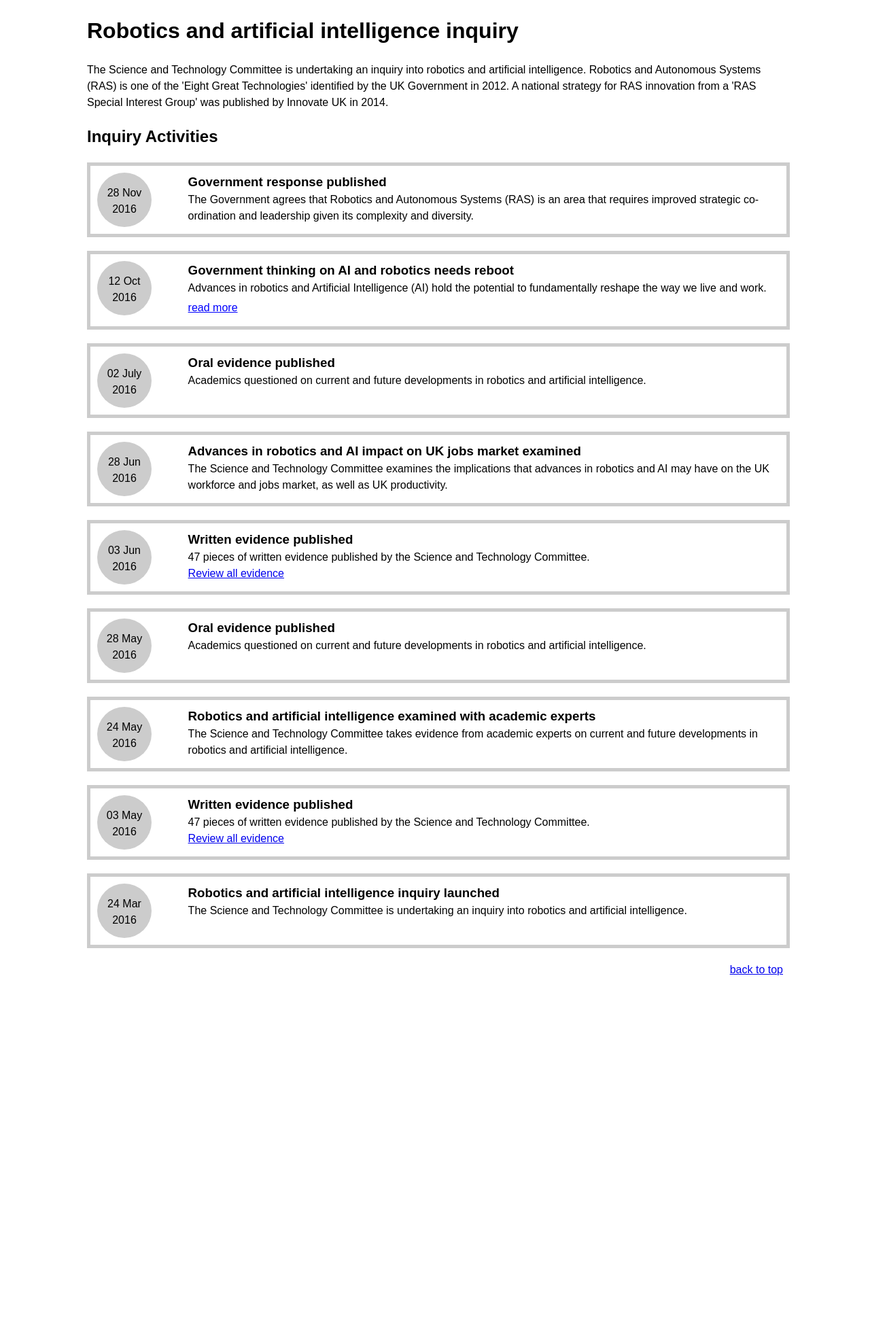
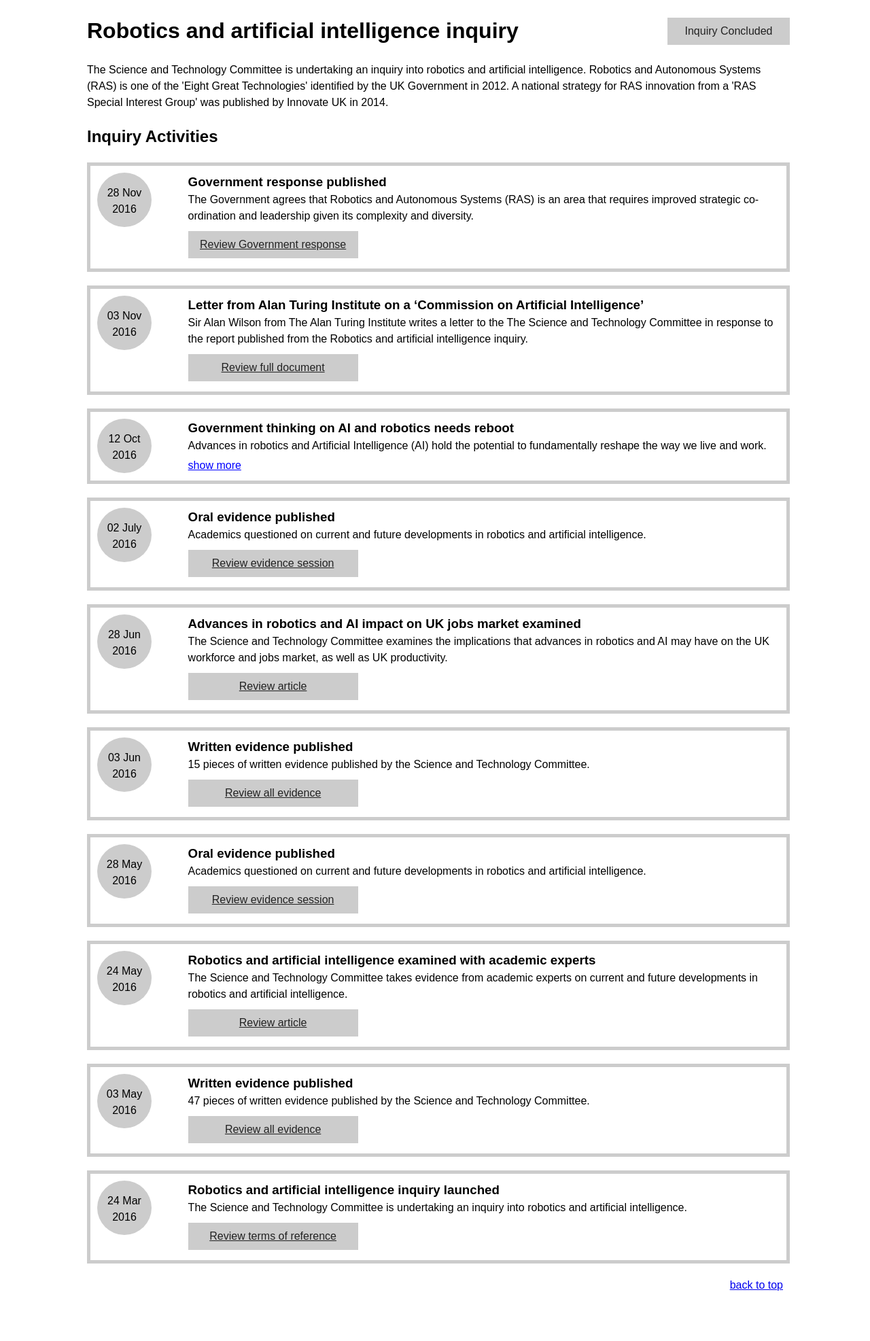
Before and after one commit to vinternet-pds/committees-activity-timeline, a PHP site: page /index.html in a window 1280 px wide. Shown: the part 91-2064 px from the top of the page at 68% size. Before the commit the page ends 1526 px from the top, so only its background shows below. Run offline with PHP 8.4, Linux system fonts and the light colour scheme.

Commit message:
Add files via upload

```diff
--- a/index.html
+++ b/index.html
@@ -1,7 +1,7 @@
 <!doctype html>
 <meta charset="utf-8">
 <meta http-equiv="X-UA-Compatible" content="IE=edge,chrome=1">
-<title>Committees Timeline</title>
+<title>Inquiry Activity Timeline</title>
 <head>
   <link rel="stylesheet" href="timeline.css">
 </head>
@@ -11,6 +11,8 @@
   </header>
   <main>
     <h1>Robotics and artificial intelligence inquiry</h1>
+
+    <p class="status">Inquiry Concluded<p>
 
     <p>The Science and Technology Committee is undertaking an inquiry into robotics and artificial intelligence. Robotics and Autonomous Systems (RAS) is one of the 'Eight Great Technologies' identified by the UK Government in 2012. A national strategy for RAS innovation from a 'RAS Special Interest Group' was published by Innovate UK in 2014.</p>
 
@@ -27,6 +29,22 @@
         <div class="content">
           <h3>Government response published</h3>
           <p>The Government agrees that Robotics and Autonomous Systems (RAS) is an area that requires improved strategic co-ordination and leadership given its complexity and diversity.</p>
+          <p class="button">Review Government response<p>
+        </div>
+      </div>
+
+      <div class="divider"></div>
+
+      <div class="box">
+        <div class="icon">
+          <div class="date">
+            <p>03 Nov 2016</p>
+          </div>
+        </div>
+        <div class="content">
+          <h3>Letter from Alan Turing Institute on a ‘Commission on Artificial Intelligence’</h3>
+          <p>Sir Alan Wilson from The Alan Turing Institute writes a letter to the The Science and Technology Committee in response to the report published from the Robotics and artificial intelligence inquiry.</p>
+          <p class="button">Review full document<p>
         </div>
       </div>
 
@@ -44,9 +62,10 @@
 
           <div style="display:none;">
             <p>Yet the Government does not yet have a strategy for developing the new skills citizens will need to flourish in a world where Artificial Intelligence is more prevalent, or responding to the social and ethical dilemmas it poses, concludes the Science and Technology Committee report.</p>
+            <p class="button">Review committee report<p>
           </div>
 
-          <p class="slider-link">read more</p>
+          <p class="slider-link">show more</p>
 
         </div>
       </div>
@@ -62,6 +81,7 @@
         <div class="content">
           <h3>Oral evidence published</h3>
           <p>Academics questioned on current and future developments in robotics and artificial intelligence.</p>
+          <p class="button">Review evidence session<p>
         </div>
       </div>
 
@@ -76,6 +96,7 @@
         <div class="content">
           <h3>Advances in robotics and AI impact on UK jobs market examined</h3>
           <p>The Science and Technology Committee examines the implications that advances in robotics and AI may have on the UK workforce and jobs market, as well as UK productivity.</p>
+          <p class="button">Review article<p>
         </div>
       </div>
 
@@ -89,8 +110,8 @@
         </div>
         <div class="content">
           <h3>Written evidence published</h3>
-          <p>47 pieces of written evidence published by the Science and Technology Committee.</p>
-          <p><a href="#" title="" class="button">Review all evidence</a><p>
+          <p>15 pieces of written evidence published by the Science and Technology Committee.</p>
+          <p class="button">Review all evidence<p>
         </div>
       </div>
 
@@ -105,6 +126,7 @@
         <div class="content">
           <h3>Oral evidence published</h3>
           <p>Academics questioned on current and future developments in robotics and artificial intelligence.</p>
+          <p class="button">Review evidence session</a><p>
         </div>
       </div>
 
@@ -119,6 +141,7 @@
         <div class="content">
           <h3>Robotics and artificial intelligence examined with academic experts</h3>
           <p>The Science and Technology Committee takes evidence from academic experts on current and future developments in robotics and artificial intelligence.</p>
+          <p class="button">Review article<p>
         </div>
       </div>
 
@@ -133,7 +156,7 @@
         <div class="content">
           <h3>Written evidence published</h3>
           <p>47 pieces of written evidence published by the Science and Technology Committee.</p>
-          <p><a href="#" title="" class="button">Review all evidence</a><p>
+          <p class="button">Review all evidence<p>
         </div>
       </div>
 
@@ -148,6 +171,7 @@
         <div class="content">
           <h3>Robotics and artificial intelligence inquiry launched</h3>
           <p>The Science and Technology Committee is undertaking an inquiry into robotics and artificial intelligence.</p>
+          <p class="button">Review terms of reference<p>
         </div>
       </div>
 
@@ -155,7 +179,7 @@
 
       <p class="backtop"><a href="#top" title="Back to top">back to top</a><p>
 
-      <div class="divider"></div>
+      <div class="divider-large"></div>
 
     </div>
   </main>
--- a/slider.js
+++ b/slider.js
@@ -5,9 +5,11 @@ function toggleDocs(event) {
     var next = event.target.previousElementSibling;
 
     if (next.style.display == 'none') {
+      event.target.innerHTML = 'show less';
       next.style.display = 'block';
     } else {
       next.style.display = 'none';
+      event.target.innerHTML = 'show more';
     }
   }
 }
--- a/timeline.css
+++ b/timeline.css
@@ -4,6 +4,10 @@ body {
   font-size: 16px;
   line-height: 1.5;
   font-family: Arial, 'Helvetica Neue', Helvetica, sans-serif;
+}
+
+h3, p {
+  margin: 0;
 }
 
 header {
@@ -21,6 +25,16 @@ main {
   max-width: 1024px;
   margin: 0 auto;
   padding: 0 20px;
+}
+
+.status {
+  width: 180px;
+  margin: -65px -10px 0 0;
+  padding: 8px 0;
+  background-color: #CCCCCC;
+  color: #222222;
+  text-align: center;
+  float: right;
 }
 
 .box {
@@ -60,10 +74,16 @@ main {
   margin: 0 auto;
 }
 
+.divider-large {
+  clear: both;
+  height: 70px;
+  margin: 0 auto;
+}
+
 .slider-link {
+  margin-top: 5px;
   cursor: pointer;
   color: blue;
-  padding: 5px 0;
   text-decoration: underline;
 }
 
@@ -71,10 +91,21 @@ main {
   text-decoration: none;
 }
 
+.button {
+  width: 250px;
+  margin: 10px 0 5px 0;
+  padding: 8px 0;
+  background-color: #CCCCCC;
+  color: #222222;
+  cursor: pointer;
+  text-decoration: underline;
+  text-align: center;
+}
+
+.button:hover {
+  text-decoration: none;
+}
+
 .backtop {
   text-align: right;
 }
-
-h3, p {
-  margin: 0;
-}
```
